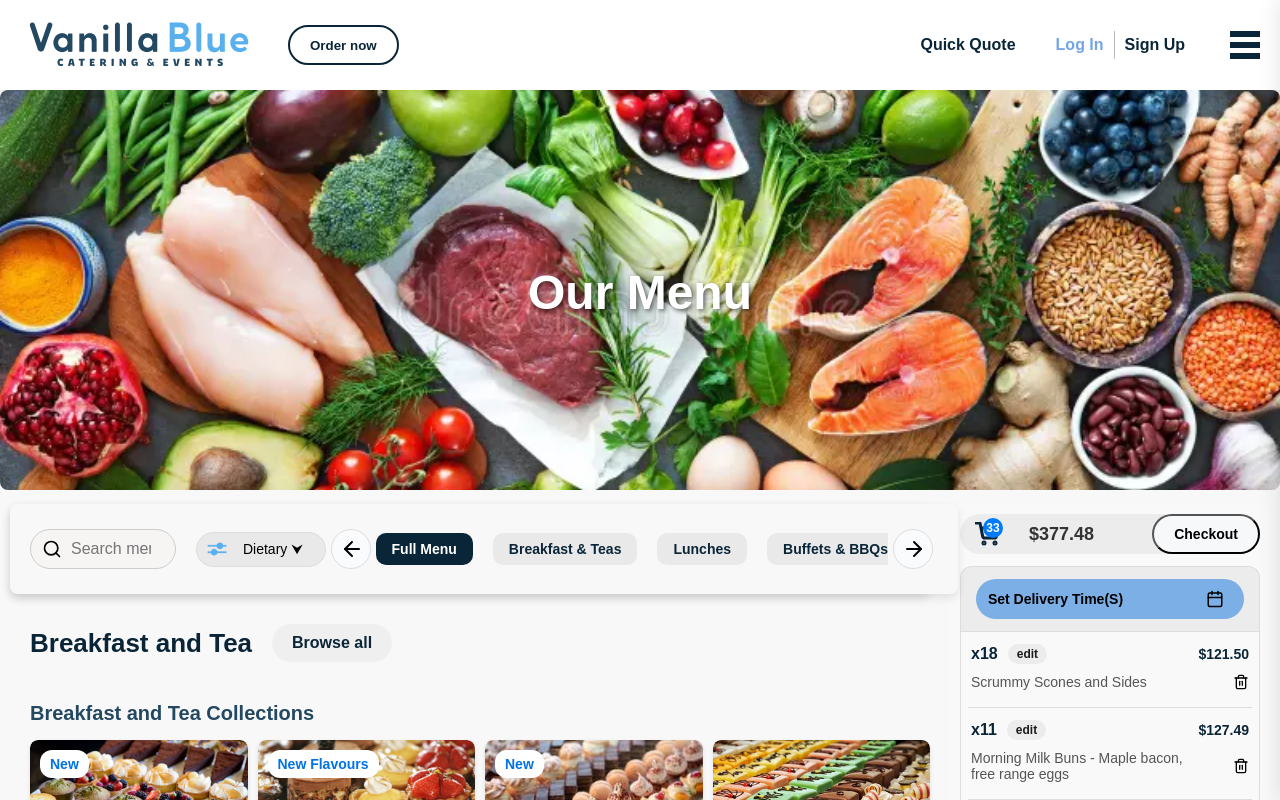
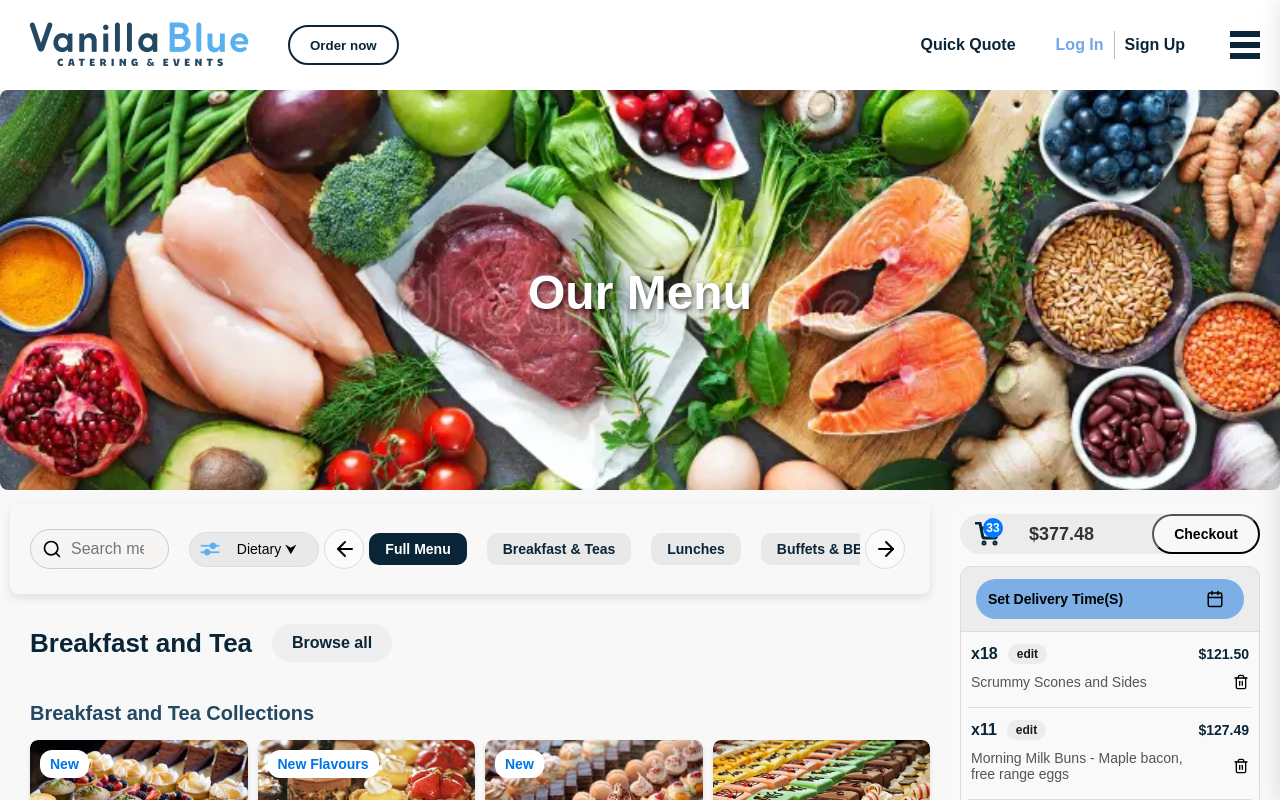
Before and after one commit to Nathalia2023/Menu.app, a React (Create React App) app: page / in a window 1280 px wide. Shown: the top 800 px of the page. Built offline with nearby package versions, Linux system fonts and the light colour scheme.

Commit message:
Ultimos cambios

```diff
--- a/src/components/modal-menu/noteModal.js
+++ b/src/components/modal-menu/noteModal.js
@@ -1,7 +1,16 @@
-import React, { useState } from 'react';
-import "./modalNote.css"; // Archivo CSS para estilos personalizados
-const NoteModal = ({ isOpen, onClose, onAddNote }) => {
-    const [note, setNote] = useState('');
+import React, { useState, useEffect } from "react";
+import "./modalNote.css";
+
+const NoteModal = ({ isOpen, onClose, onAddNote, initialNote }) => {
+  const [note, setNote] = useState(initialNote || "");
+
+  // Actualizar el estado de la nota si cambia `initialNote`
+  useEffect(() => {
+    if (isOpen) {
+      setNote(initialNote || "");
+    }
+  }, [initialNote, isOpen])
+  console.log('initial',initialNote);
 
   const handleNoteChange = (e) => {
     setNote(e.target.value);
@@ -9,8 +18,8 @@ const NoteModal = ({ isOpen, onClose, onAddNote }) => {
 
   const handleAddNote = () => {
     if (note.trim()) {
-            onAddNote(note);
-            setNote('');
+      onAddNote(note); // Llama al manejador de notas con la nueva nota
+      setNote("");
       onClose();
     }
   };
@@ -19,16 +28,14 @@ const NoteModal = ({ isOpen, onClose, onAddNote }) => {
     <div className="modal-overlay-note">
       <div className="modal-content-note">
         <div className="btn-close" onClick={onClose}>X</div>
-                <div className='container-note'>
+        <div className="container-note">
           <textarea
             value={note}
             onChange={handleNoteChange}
             placeholder="Enter note..."
           />
-
-                <div className='footer-note'>
-                <button onClick={handleAddNote} className='btn-add'>Add Note</button>
-
+          <div className="footer-note">
+            <button onClick={handleAddNote} className="btn-add">Add Note</button>
           </div>
         </div>
       </div>
@@ -36,4 +43,4 @@ const NoteModal = ({ isOpen, onClose, onAddNote }) => {
   ) : null;
 };
 
-export default NoteModal; // Asegúrate de exportar con el nuevo nombre
+export default NoteModal;
--- a/src/styles/filter.css
+++ b/src/styles/filter.css
@@ -1,27 +1,14 @@
 .filters-cart-container {
     grid-area: filters;
-}
+    position: -webkit-sticky;
+    position: sticky;
+    top: 0;
 
-
-.filters-cart-container {
-    grid-area: filters;
-    position: sticky;
-    top: 0; /* Ajusta la distancia desde la parte superior */
-    z-index: 1000; /* Asegúrate de que esté por encima de otros elementos */
-    background-color: #f8f8f8; /* Agrega un color de fondo si es necesario */
-    border-radius: 8px;
-    box-shadow: 0 4px 10px rgba(0, 0, 0, 0.1);
-    display: flex;
-    align-items: center;
-    justify-content: space-between;
+    z-index: 100;
 }
 
 /* Contenedor principal */
 .filter-section {
-    grid-area: filters;
-    position: sticky;
-    top: 0; /* Ajusta la distancia desde la parte superior */
-    z-index: 1000; /* Asegúrate de que esté por encima de otros elementos */
     background-color: #f8f8f8;
     padding: 20px;
     border-radius: 8px;
@@ -29,6 +16,7 @@
     display: flex;
     align-items: center;
     justify-content: space-between;
+
 }
 
 /* Barra de búsqueda */
@@ -139,7 +127,7 @@
     margin-top: 8px;
     width: 220px;
     border-radius: 8px;
-    top: 560px;
+    top: 60px;
     left: 290px;
 }
 
```
Lines whose indentation alone changed are shown as unchanged.
